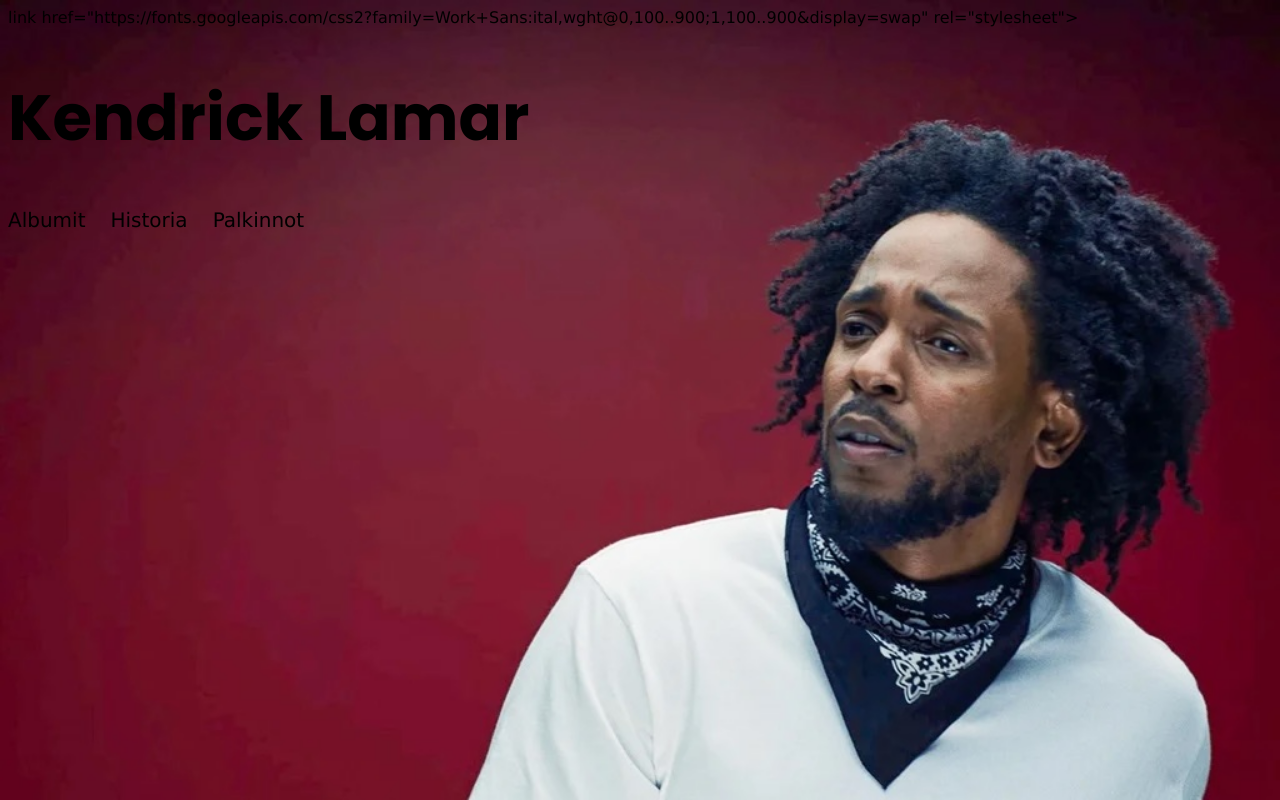
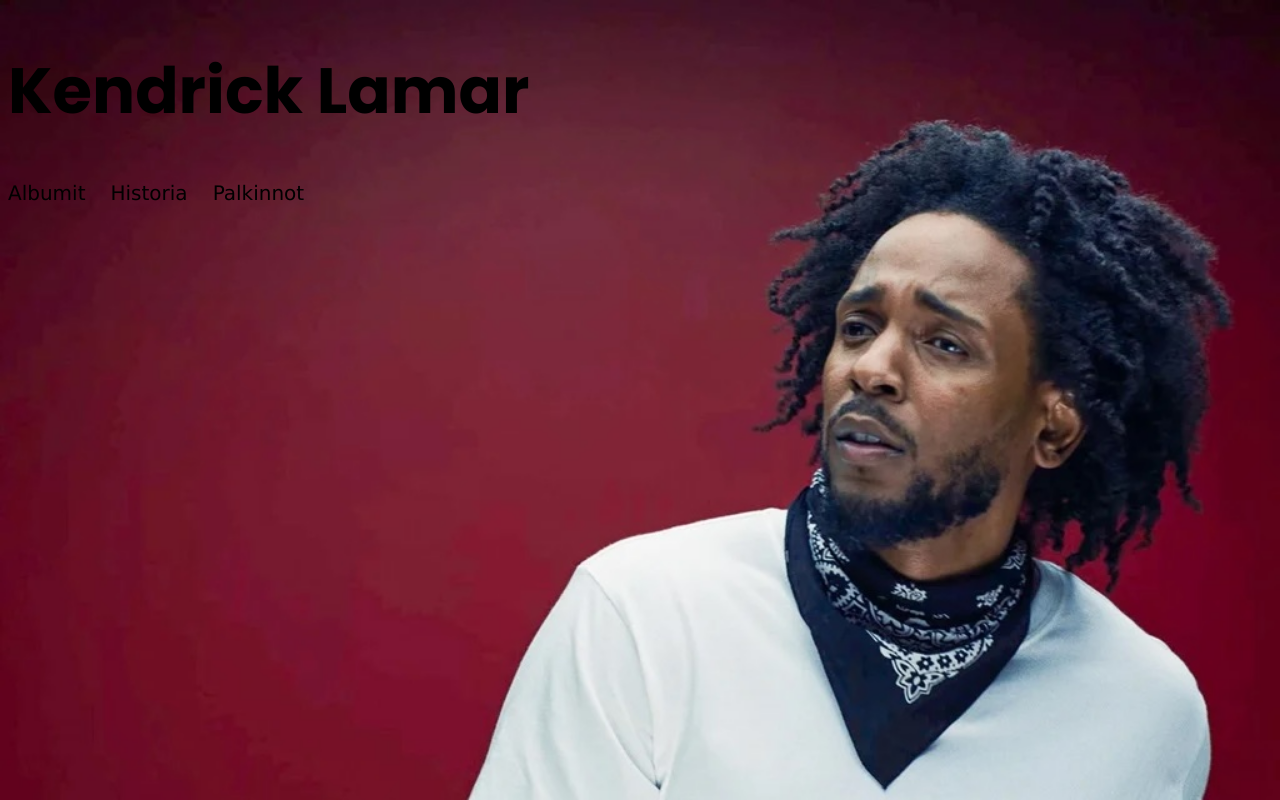
Before and after one commit to JoonasTuomainen/Kendrick-Lamar, a plain HTML site: page index.html in a window 1280 px wide. Drawn offline with Linux system fonts and the light colour scheme.

Commit message:
Update index.html

```diff
--- a/index.html
+++ b/index.html
@@ -9,7 +9,7 @@
     <link rel="preconnect" href="https://fonts.googleapis.com">
 <link rel="preconnect" href="https://fonts.gstatic.com" crossorigin>
 <link href="https://fonts.googleapis.com/css2?family=Poppins:wght@400;700&display=swap" rel="stylesheet"></head>
-link href="https://fonts.googleapis.com/css2?family=Work+Sans:ital,wght@0,100..900;1,100..900&display=swap" rel="stylesheet">
+<link href="https://fonts.googleapis.com/css2?family=Work+Sans:ital,wght@0,100..900;1,100..900&display=swap" rel="stylesheet">
 <body>
     <main>
         <header>
```
